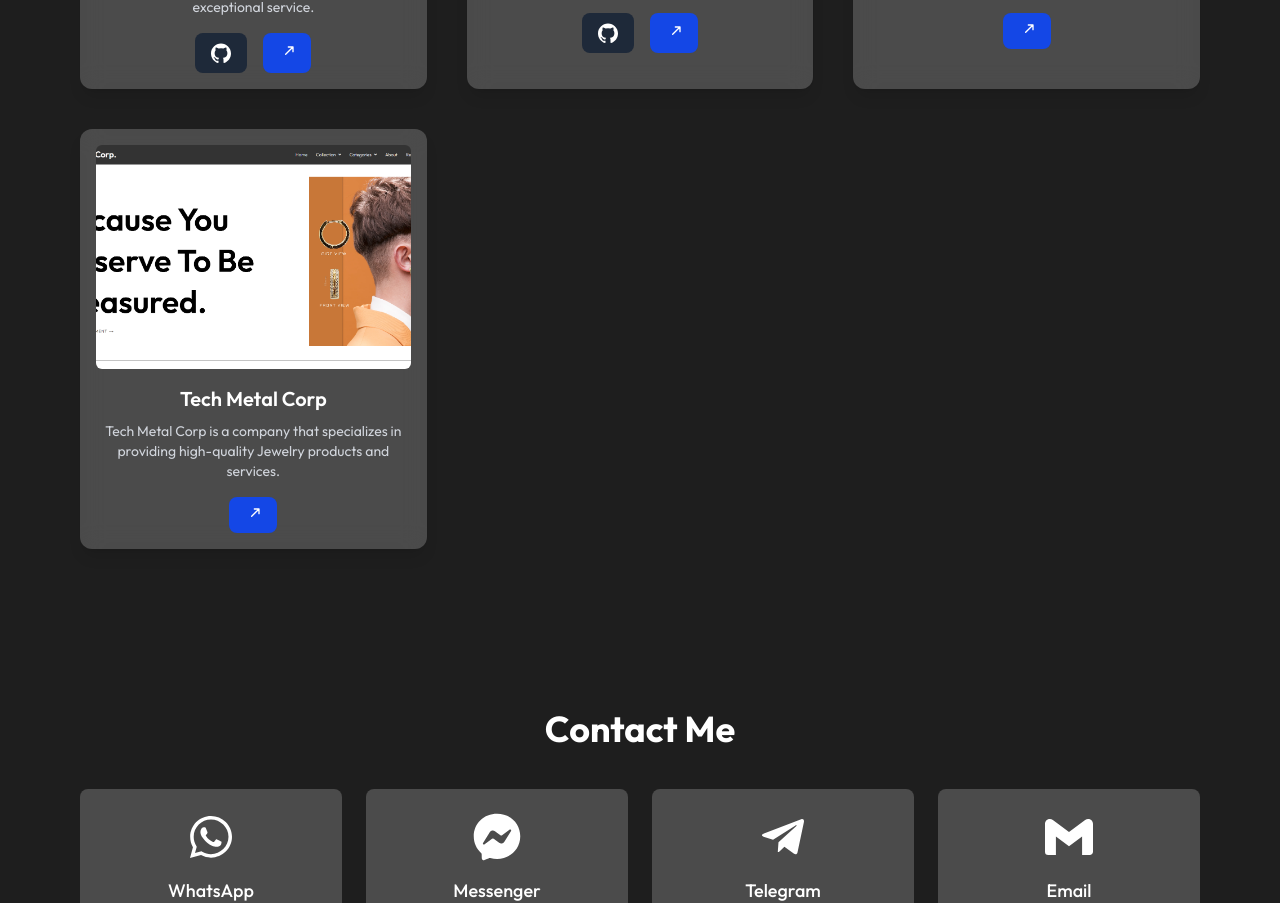
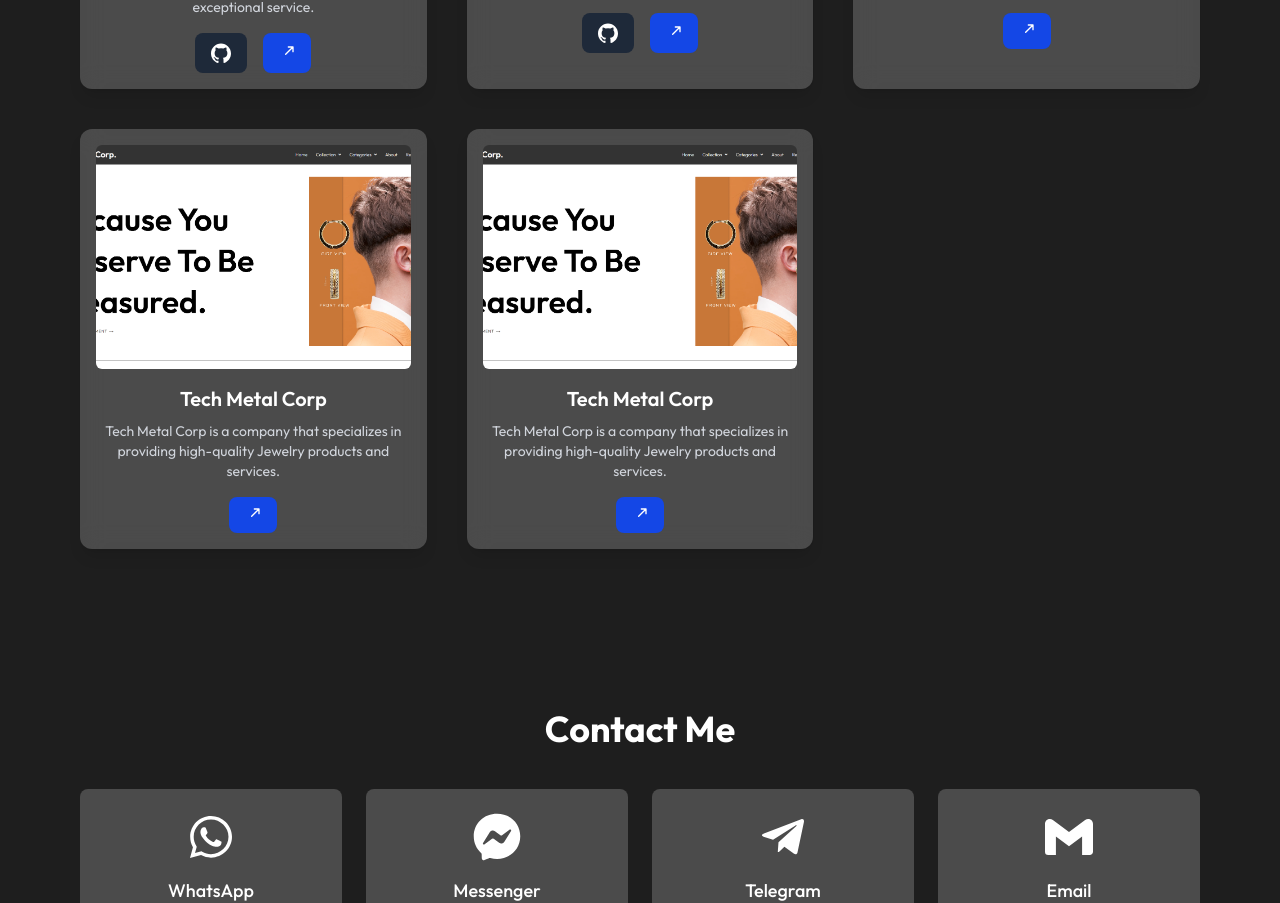
Before and after one commit to Alups/alu, a React (Vite) app: page / in a window 1280 px wide. Shown: the part 3800-4703 px from the top of the page. Built offline with nearby package versions, Linux system fonts and the light colour scheme.

Commit message:
Update Webportfolio.jsx

```diff
--- a/src/components/Webportfolio.jsx
+++ b/src/components/Webportfolio.jsx
@@ -27,6 +27,13 @@ export default function WebPortfolioEmbed() {
         "Sjjewelry is a jewelry store that offers a wide range of high-quality jewelry products.",
       url: "https://sjjewelry.com.ph",
       preview: sjPrev,
+    },
+    {
+      title: "Tech Metal Corp",
+      description:
+        "Tech Metal Corp is a company that specializes in providing high-quality Jewelry products and services.",
+      url: "https://techmetalcorp.com",
+      preview: tmcPrev,
     },
     {
       title: "Tech Metal Corp",
```
